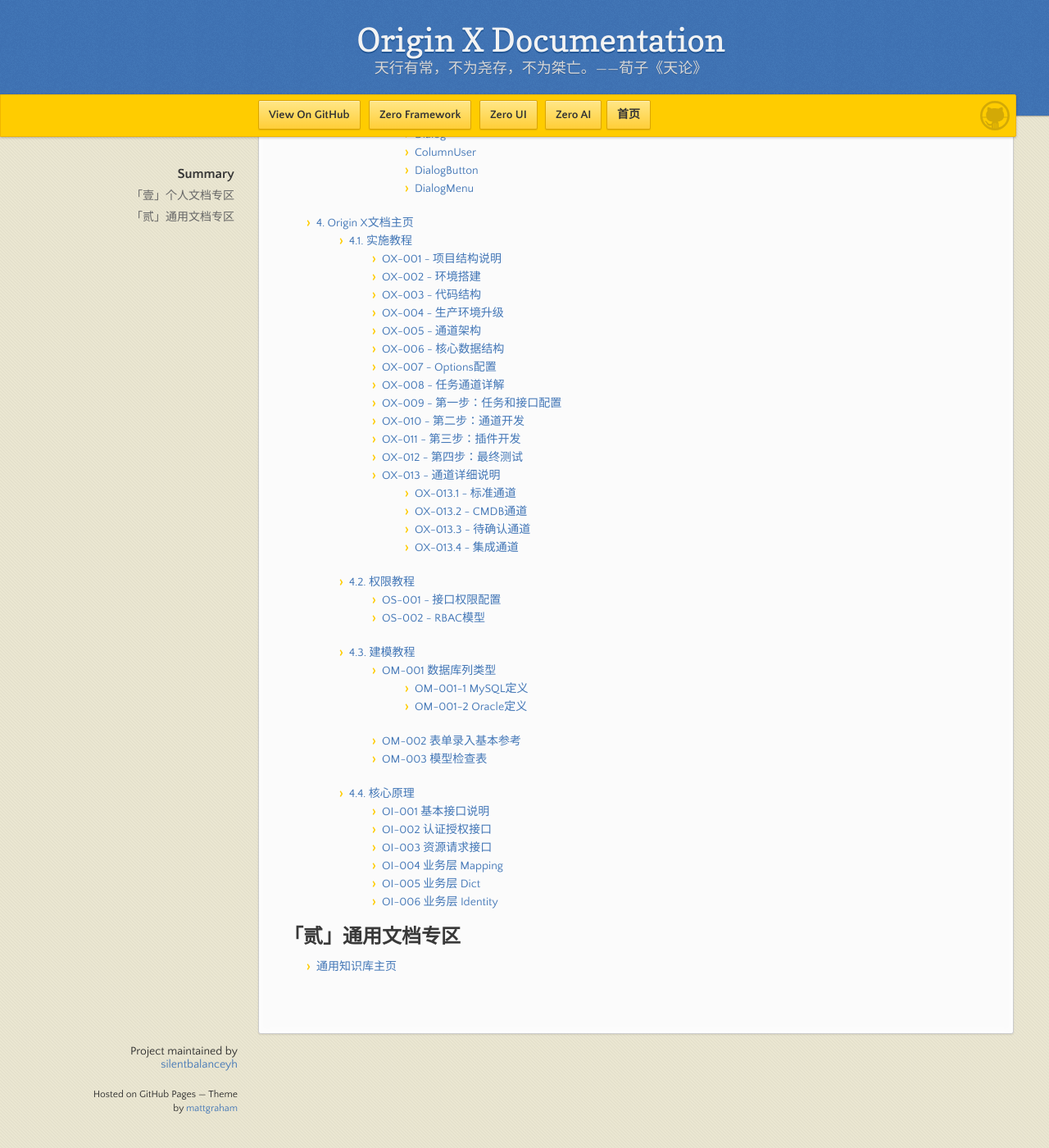
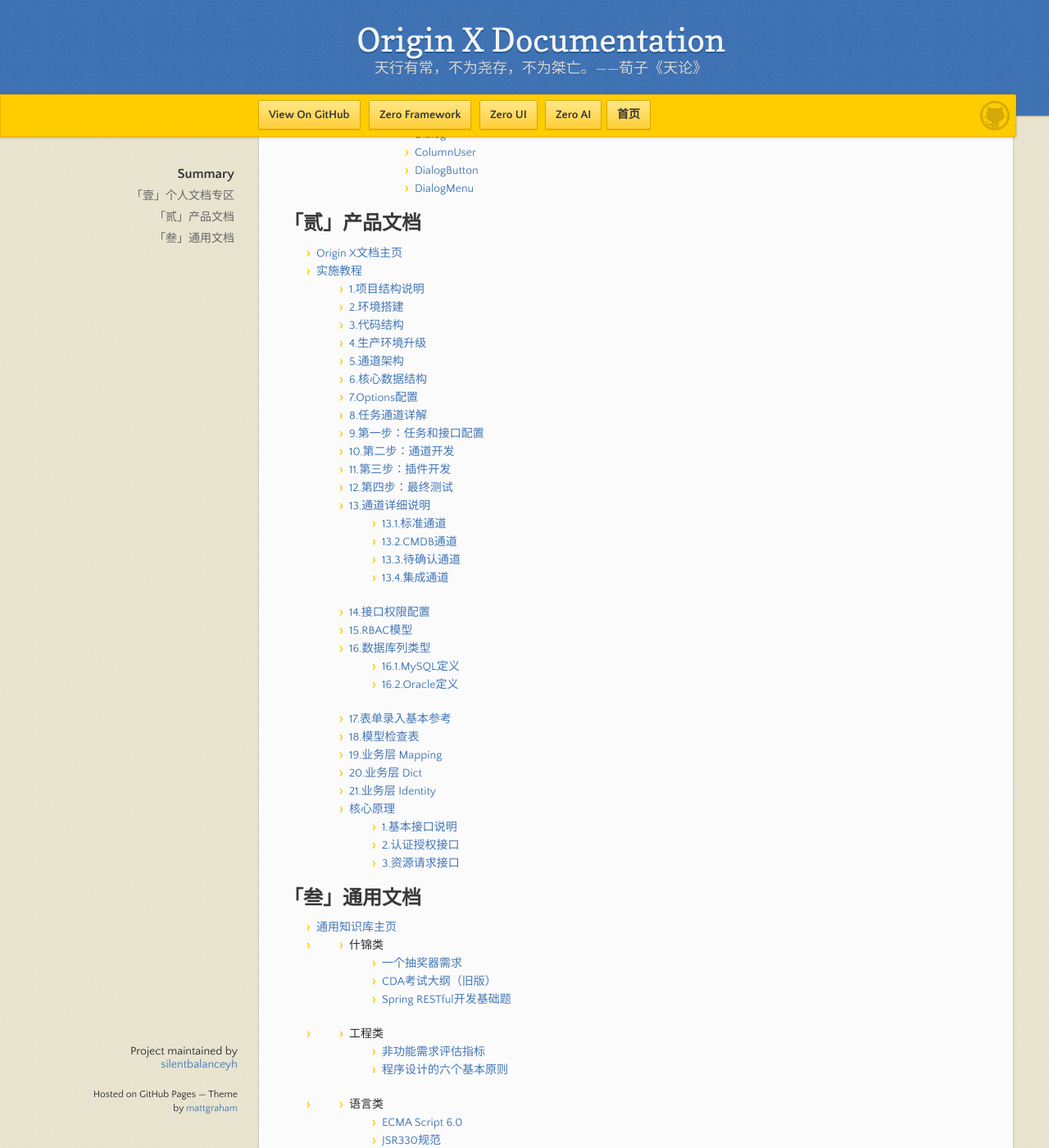
Before and after one commit to silentbalanceyh/mi-kb, a Jekyll site: the page built from SUMMARY.md, in a window 1280 px wide and 1400 px high, scrolled down 1753 px. Shown: the whole window at 82% size. Built offline with Jekyll 4.4.1, drawn with Linux system fonts in a browser that asks for light colours; our own code applies the rules of GitHub Pages for plain Markdown files; some of the changed text lies outside the part shown.

Commit message:
Ox产品文档

```diff
--- a/SUMMARY.md
+++ b/SUMMARY.md
@@ -70,42 +70,71 @@
       * [ColumnUser](zero-ui/6-zero-ui-component/ji-ben-zu-jian/columnuser.md)
       * [DialogButton](zero-ui/6-zero-ui-component/ji-ben-zu-jian/dialogbutton.md)
       * [DialogMenu](zero-ui/6-zero-ui-component/ji-ben-zu-jian/dialogmenu.md)
-* [4. Origin X文档主页](origin-x-engine/main.md)
-  * [4.1. 实施教程](origin-x-engine/1-ox-delivery.md)
-    * [OX-001 - 项目结构说明](origin-x-engine/1.ox-delivery-guide/ox-001-structure-project.md)
-    * [OX-002 - 环境搭建](origin-x-engine/1.ox-delivery-guide/ox-002-environment-backend.md)
-    * [OX-003 - 代码结构](origin-x-engine/1.ox-delivery-guide/ox-003-structure-code.md)
-    * [OX-004 - 生产环境升级](origin-x-engine/1.ox-delivery-guide/ox-004-environment-production.md)
-    * [OX-005 - 通道架构](origin-x-engine/1.ox-delivery-guide/ox-005-structure-channel.md)
-    * [OX-006 - 核心数据结构](origin-x-engine/1.ox-delivery-guide/ox-006-structure-data.md)
-    * [OX-007 - Options配置](origin-x-engine/1.ox-delivery-guide/ox-007-delivery-options.md)
-    * [OX-008 - 任务通道详解](origin-x-engine/1.ox-delivery-guide/ox-009-channel-task.md)
-    * [OX-009 - 第一步：任务和接口配置](origin-x-engine/1.ox-delivery-guide/ox-009-step1-configuration.md)
-    * [OX-010 - 第二步：通道开发](origin-x-engine/1.ox-delivery-guide/ox-010-step2-channel.md)
-    * [OX-011 - 第三步：插件开发](origin-x-engine/1.ox-delivery-guide/ox-011-step3-plugin.md)
-    * [OX-012 - 第四步：最终测试](origin-x-engine/1.ox-delivery-guide/ox-012-step4-testing.md)
-    * [OX-013 - 通道详细说明](origin-x-engine/1.ox-delivery-guide/ox-013-channel-demo.md)
-        * [OX-013.1 - 标准通道](origin-x-engine/1.ox-delivery-guide/ox-013-channel-standard.md)
-        * [OX-013.2 - CMDB通道](origin-x-engine/1.ox-delivery-guide/ox-013-channel-cmdb.md)
-        * [OX-013.3 - 待确认通道](origin-x-engine/1.ox-delivery-guide/ox-013-channel-confirm.md)
-        * [OX-013.4 - 集成通道](origin-x-engine/1.ox-delivery-guide/ox-013-channel-integration.md)
-  * [4.2. 权限教程](origin-x-engine/ox-authorized.md)
-    * [OS-001 - 接口权限配置](origin-x-engine/4.ox-authorization/os-001-authorization.md)
-    * [OS-002 - RBAC模型](origin-x-engine/4.ox-authorization/os-002-rbac.md)
-  * [4.3. 建模教程](origin-x-engine/2-ox-modeling.md)
-    * [OM-001 数据库列类型](origin-x-engine/2.ox-modeling/om-001-column-type.md)
-      * [OM-001-1 MySQL定义](origin-x-engine/2.ox-modeling/om-001-database/om-001-1-mysql.md)
-      * [OM-001-2 Oracle定义](origin-x-engine/2.ox-modeling/om-001-database/om-001-2-oracle.md)
-    * [OM-002 表单录入基本参考](origin-x-engine/2.ox-modeling/om-002-form-field.md)
-    * [OM-003 模型检查表](origin-x-engine/2.ox-modeling/om-003-model-checking.md)
-  * [4.4. 核心原理](origin-x-engine/3-ox-interface.md)
-    * [OI-001 基本接口说明](origin-x-engine/3.ox-interface/oi-001-ji-ben-jie-kou-shuo-ming.md)
-    * [OI-002 认证授权接口](origin-x-engine/3.ox-interface/oi-002-ren-zheng-shou-quan.md)
-    * [OI-003 资源请求接口](origin-x-engine/3.ox-interface/oi-003-zi-yuan-qing-qiu-chu-shi-hua.md)
-    * [OI-004 业务层 Mapping](origin-x-engine/3.ox-interface/oi-004-ye-wu-ceng-mapping-pei-zhi-shuo-ming.md)
-    * [OI-005 业务层 Dict](origin-x-engine/3.ox-interface/oi-005-ye-wu-ceng-dict.md)
-    * [OI-006 业务层 Identity](origin-x-engine/3.ox-interface/oi-006-ye-wu-ceng-identity.md)
 
-## 「贰」通用文档专区
+## 「贰」产品文档
+
+* [Origin X文档主页](origin-x-engine/main.md)
+* [实施教程](origin-x-engine/1-ox-delivery.md)
+    * [1.项目结构说明](origin-x-engine/1.ox-delivery-guide/ox-001-structure-project.md)
+    * [2.环境搭建](origin-x-engine/1.ox-delivery-guide/ox-002-environment-backend.md)
+    * [3.代码结构](origin-x-engine/1.ox-delivery-guide/ox-003-structure-code.md)
+    * [4.生产环境升级](origin-x-engine/1.ox-delivery-guide/ox-004-environment-production.md)
+    * [5.通道架构](origin-x-engine/1.ox-delivery-guide/ox-005-structure-channel.md)
+    * [6.核心数据结构](origin-x-engine/1.ox-delivery-guide/ox-006-structure-data.md)
+    * [7.Options配置](origin-x-engine/1.ox-delivery-guide/ox-007-delivery-options.md)
+    * [8.任务通道详解](origin-x-engine/1.ox-delivery-guide/ox-009-channel-task.md)
+    * [9.第一步：任务和接口配置](origin-x-engine/1.ox-delivery-guide/ox-009-step1-configuration.md)
+    * [10.第二步：通道开发](origin-x-engine/1.ox-delivery-guide/ox-010-step2-channel.md)
+    * [11.第三步：插件开发](origin-x-engine/1.ox-delivery-guide/ox-011-step3-plugin.md)
+    * [12.第四步：最终测试](origin-x-engine/1.ox-delivery-guide/ox-012-step4-testing.md)
+    * [13.通道详细说明](origin-x-engine/1.ox-delivery-guide/ox-013-channel-demo.md)
+        * [13.1.标准通道](origin-x-engine/1.ox-delivery-guide/ox-013-channel-standard.md)
+        * [13.2.CMDB通道](origin-x-engine/1.ox-delivery-guide/ox-013-channel-cmdb.md)
+        * [13.3.待确认通道](origin-x-engine/1.ox-delivery-guide/ox-013-channel-confirm.md)
+        * [13.4.集成通道](origin-x-engine/1.ox-delivery-guide/ox-013-channel-integration.md)
+    * [14.接口权限配置](origin-x-engine/4.ox-authorization/os-001-authorization.md)
+    * [15.RBAC模型](origin-x-engine/4.ox-authorization/os-002-rbac.md)
+    * [16.数据库列类型](origin-x-engine/2.ox-modeling/om-001-column-type.md)
+      * [16.1.MySQL定义](origin-x-engine/2.ox-modeling/om-001-database/om-001-1-mysql.md)
+      * [16.2.Oracle定义](origin-x-engine/2.ox-modeling/om-001-database/om-001-2-oracle.md)
+    * [17.表单录入基本参考](origin-x-engine/2.ox-modeling/om-002-form-field.md)
+    * [18.模型检查表](origin-x-engine/2.ox-modeling/om-003-model-checking.md)
+    * [19.业务层 Mapping](origin-x-engine/3.ox-interface/oi-004-ye-wu-ceng-mapping-pei-zhi-shuo-ming.md)
+    * [20.业务层 Dict](origin-x-engine/3.ox-interface/oi-005-ye-wu-ceng-dict.md)
+    * [21.业务层 Identity](origin-x-engine/3.ox-interface/oi-006-ye-wu-ceng-identity.md)
+  * [核心原理](origin-x-engine/3-ox-interface.md)
+    * [1.基本接口说明](origin-x-engine/3.ox-interface/oi-001-ji-ben-jie-kou-shuo-ming.md)
+    * [2.认证授权接口](origin-x-engine/3.ox-interface/oi-002-ren-zheng-shou-quan.md)
+    * [3.资源请求接口](origin-x-engine/3.ox-interface/oi-003-zi-yuan-qing-qiu-chu-shi-hua.md)
+
+## 「叁」通用文档
 
 * [通用知识库主页](uniform-documentation/main.md)
+* 1. 什锦类
+    * [一个抽奖器需求](interview/001.pickup.md)
+    * [CDA考试大纲（旧版）](interview/002.guide.md)
+    * [Spring RESTful开发基础题](interview/003.restful.md)
+* 2. 工程类
+    * [非功能需求评估指标](software-concept/001.requirement-evaluate.md)
+    * [程序设计的六个基本原则](software-concept/002.programming-design.md)
+* 3. 语言类
+    * [ECMA Script 6.0](computer-language/001.ecma-6.md)
+    * [JSR330规范](computer-language/002.jsr330.md)
+    * [浏览器中的Fetch Api](computer-language/003.fetch-api.md)
+    * [Java中的静态和单例](computer-language/004.singleton-static.md)
+    * [Java语言的.class字节码结构](computer-language/005.class-structure.md)
+* 4. 数据类
+    * [MySQL导入数据详细分析](computer-language/006.importing-detail.md)
+* 5. 开源类
+    * [Vert.x Core官方翻译版 3.4](open-source/001.vertx-core.md)
+    * [Vert.x Web官方翻译版 3.4](open-source/002.vertx-web.md)
+    * [Spring Boot中的测试](open-source/003.spring-boot.testing.md)
+    * [使用OVal进行防御式编程](open-source/004.oval.md)
+    * [Sass基础知识](open-source/005.sass.md)
+    * [Mockito基础和使用](open-source/006.mockito.md)
+    * [Jasmine基础知识](open-source/007.jasmine.md)
+    * [Dockerfile语法基础](open-source/008.dockerfile.md)
+    * [redux-orm项目文档](open-source/009.redux-orm.md)
+    * [Tradeshift应用开发手册](open-source/010.tradeshift.md)
+* 6. 规范类
+    * [UBL规范中的Price字段说明](specification/001.ubl.md)
--- a/origin-x-engine/main.md
+++ b/origin-x-engine/main.md
@@ -1,51 +1,37 @@
 # Origin X Engine文档主页
-
-Origin X文档主页用来讲解Origin X框架的基本实施方法（主要面向实施人员），包含几部分内容：
-
-| 主目录 | 说明 |
-| :--- | :--- |
-| 实施教程 | 面向实施人员的二次开发文档说明。 |
-| 建模教程 | 面向实施人员的建模部分专用教程。 |
-| 权限教程 | 面向实施人员的权限专用教程。 |
-| 接口规范 | 面向集成开发人员的接口专用教程。 |
 
 ## 实施教程
 
-> 由于使用了窗口启动程序，所以搭建程序环境可直接使用新版，而不是旧版，旧版会标记成旧版
-
-* [OX-001 - 项目结构说明](1.ox-delivery-guide/ox-001-structure-project.html)
-* [OX-002 - 环境搭建](1.ox-delivery-guide/ox-002-environment-backend.html)
-* [OX-003 - 代码结构](1.ox-delivery-guide/ox-003-structure-code.html)
-* [OX-004 - 生产环境升级](1.ox-delivery-guide/ox-004-environment-production.html)（手动升级）
-* [OX-005 - 通道架构](1.ox-delivery-guide/ox-005-structure-channel.html)
-* [OX-006 - 核心数据结构](1.ox-delivery-guide/ox-006-structure-data.html)
-* [OX-007 - Options配置](1.ox-delivery-guide/ox-007-delivery-options.html)
-* [OX-008 - 任务通道详解](1.ox-delivery-guide/ox-009-channel-task.html)
-* [OX-009 - 第一步：任务和接口配置](1.ox-delivery-guide/ox-009-step1-configuration.html)
-* [OX-010 - 第二步：通道开发「简」](1.ox-delivery-guide/ox-010-step2-channel.html)
-* [OX-011 - 第三步：插件开发「简」](1.ox-delivery-guide/ox-011-step3-plugin.html)
-* [OX-012 - 第四步：最终测试「简」](1.ox-delivery-guide/ox-012-step4-testing.html)
-* [OX-013 - 通道详细说明](1.ox-delivery-guide/ox-013-channel-demo.html)
-    * [OX-013.1 - 标准通道](1.ox-delivery-guide/ox-013-channel-standard.html)
-    * [OX-013.2 - CMDB通道](1.ox-delivery-guide/ox-013-channel-cmdb.html)
-    * [OX-013.3 - 待确认通道](1.ox-delivery-guide/ox-013-channel-confirm.html)
-    * [OX-013.4 - 集成通道](1.ox-delivery-guide/ox-013-channel-integration.html)
-
-## 建模教程
-
-* [OM-001 数据库列类型](2.ox-modeling/om-001-column-type.html)
-* [OM-002 表单录入基本参考](2.ox-modeling/om-002-form-field.html)
-
-## 权限教程
-
-* [OS-002 - RBAC模型](4.ox-authorization/os-002-rbac.html)
-* [OS-001 - 接口权限配置](4.ox-authorization/os-001-authorization.html)
+* [1.项目结构说明](origin-x-engine/1.ox-delivery-guide/ox-001-structure-project.md)
+* [2.环境搭建](origin-x-engine/1.ox-delivery-guide/ox-002-environment-backend.md)
+* [3.代码结构](origin-x-engine/1.ox-delivery-guide/ox-003-structure-code.md)
+* [4.生产环境升级](origin-x-engine/1.ox-delivery-guide/ox-004-environment-production.md)
+* [5.通道架构](origin-x-engine/1.ox-delivery-guide/ox-005-structure-channel.md)
+* [6.核心数据结构](origin-x-engine/1.ox-delivery-guide/ox-006-structure-data.md)
+* [7.Options配置](origin-x-engine/1.ox-delivery-guide/ox-007-delivery-options.md)
+* [8.任务通道详解](origin-x-engine/1.ox-delivery-guide/ox-009-channel-task.md)
+* [9.第一步：任务和接口配置](origin-x-engine/1.ox-delivery-guide/ox-009-step1-configuration.md)
+* [10.第二步：通道开发](origin-x-engine/1.ox-delivery-guide/ox-010-step2-channel.md)
+* [11.第三步：插件开发](origin-x-engine/1.ox-delivery-guide/ox-011-step3-plugin.md)
+* [12.第四步：最终测试](origin-x-engine/1.ox-delivery-guide/ox-012-step4-testing.md)
+* [13.通道详细说明](origin-x-engine/1.ox-delivery-guide/ox-013-channel-demo.md)
+    * [13.1.标准通道](origin-x-engine/1.ox-delivery-guide/ox-013-channel-standard.md)
+    * [13.2.CMDB通道](origin-x-engine/1.ox-delivery-guide/ox-013-channel-cmdb.md)
+    * [13.3.待确认通道](origin-x-engine/1.ox-delivery-guide/ox-013-channel-confirm.md)
+    * [13.4.集成通道](origin-x-engine/1.ox-delivery-guide/ox-013-channel-integration.md)
+* [14.接口权限配置](origin-x-engine/4.ox-authorization/os-001-authorization.md)
+* [15.RBAC模型](origin-x-engine/4.ox-authorization/os-002-rbac.md)
+* [16.数据库列类型](origin-x-engine/2.ox-modeling/om-001-column-type.md)
+    * [16.1.MySQL定义](origin-x-engine/2.ox-modeling/om-001-database/om-001-1-mysql.md)
+    * [16.2.Oracle定义](origin-x-engine/2.ox-modeling/om-001-database/om-001-2-oracle.md)
+* [17.表单录入基本参考](origin-x-engine/2.ox-modeling/om-002-form-field.md)
+* [18.模型检查表](origin-x-engine/2.ox-modeling/om-003-model-checking.md)
+* [19.业务层 Mapping](origin-x-engine/3.ox-interface/oi-004-ye-wu-ceng-mapping-pei-zhi-shuo-ming.md)
+* [20.业务层 Dict](origin-x-engine/3.ox-interface/oi-005-ye-wu-ceng-dict.md)
+* [21.业务层 Identity](origin-x-engine/3.ox-interface/oi-006-ye-wu-ceng-identity.md)
 
 ## 核心原理
 
-* [OI-001 基本接口说明](3.ox-interface/oi-001-ji-ben-jie-kou-shuo-ming.html)
-* [OI-002 认证授权接口](3.ox-interface/oi-002-ren-zheng-shou-quan.html)
-* [OI-003 资源请求接口](3.ox-interface/oi-003-zi-yuan-qing-qiu-chu-shi-hua.html)
-* [OI-004 业务层 Mapping](3.ox-interface/oi-004-ye-wu-ceng-mapping-pei-zhi-shuo-ming.html)
-* [OI-005 业务层 Dict](3.ox-interface/oi-005-ye-wu-ceng-dict.html)
-* [OI-006 业务层 Identity](3.ox-interface/oi-006-ye-wu-ceng-identity.html)
+    * [1.基本接口说明](origin-x-engine/3.ox-interface/oi-001-ji-ben-jie-kou-shuo-ming.md)
+    * [2.认证授权接口](origin-x-engine/3.ox-interface/oi-002-ren-zheng-shou-quan.md)
+    * [3.资源请求接口](origin-x-engine/3.ox-interface/oi-003-zi-yuan-qing-qiu-chu-shi-hua.md)
```
Also changed, not shown: configs/sorts.json (+97 -97 lines), uniform-documentation/main.md (+1 -1 lines), .auto_links.json.
